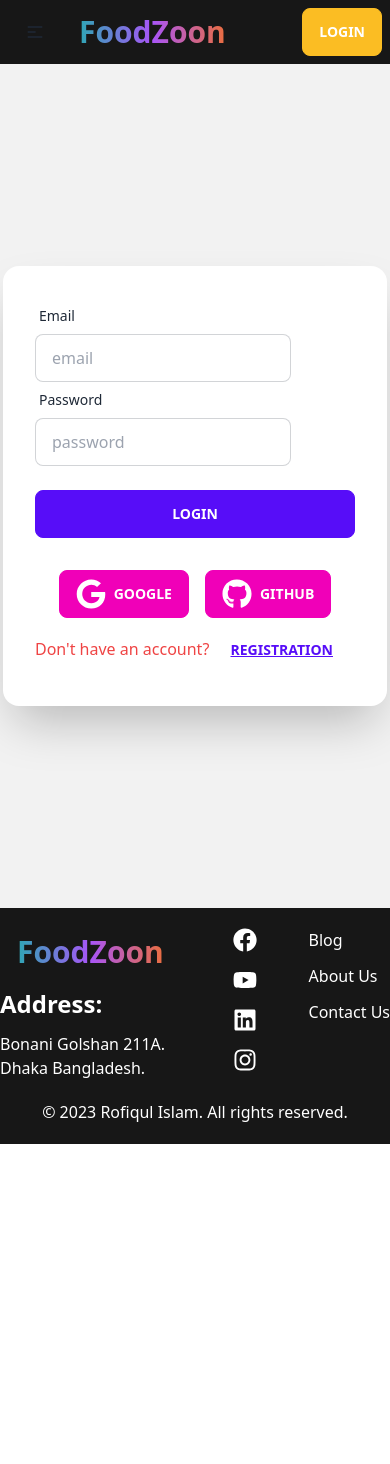
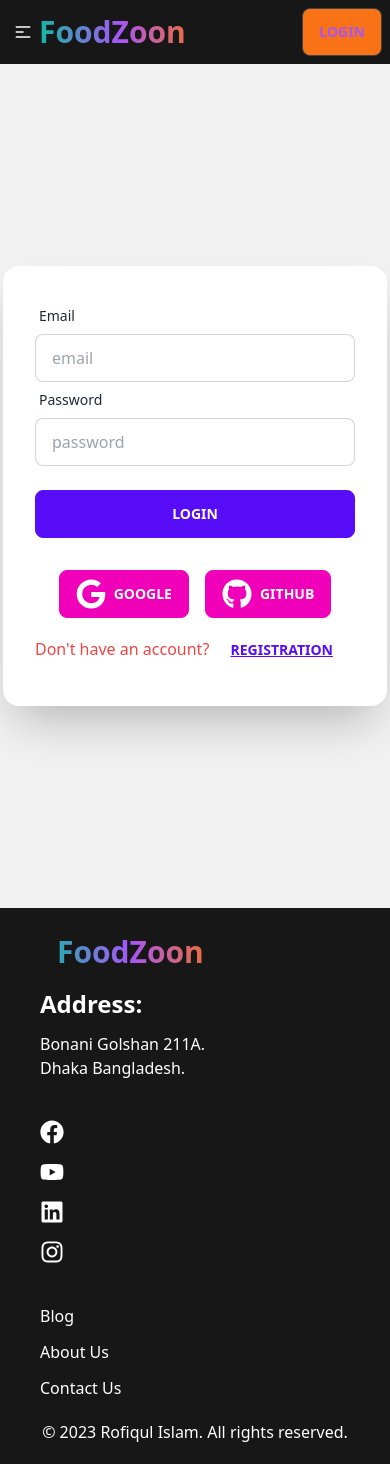
Before and after one commit to itscopebd/chef-recipe-hunter-client, a React (Vite) app: page /login in a window 390 px wide. Before the commit the page ends 1144 px from the top, so only its background shows below. Built offline with nearby package versions, Linux system fonts and the light colour scheme; no server answers.

Commit message:
Responsive all page and some modify all page

```diff
--- a/src/components/banner/Banner.jsx
+++ b/src/components/banner/Banner.jsx
@@ -13,7 +13,7 @@ const Banner = () => {
                         <div className='md:w-6/12 text-white'>
                             <h1 className="text-5xl font-bold">The perfect dish with the super perfect taste.!</h1>
                             <p className="py-6">Delicious meals are tasty, appetizing, scrumptious, yummy, luscious, delectable, mouth-watering, fit for a king, delightful, lovely, wonderful, pleasant, enjoyable, appealing, enchanting, charming.</p>
-                            <button className="btn btn-warning">Shop Now</button>
+                            <button className="btn bg-orange-500 hover:bg-purple-500 border-0">Learn More</button>
                         </div>
                     </div>
                 </div>
--- a/src/components/card/Card.jsx
+++ b/src/components/card/Card.jsx
@@ -19,7 +19,7 @@ const Card = ({ chefDetails }) => {
                     <div className='flex justify-between items-center gap-10'>
                     <p className='font-bold'>Likes: {likes}</p>
 
-                        <Link to={`/details/${id}`}><button className="btn btn-warning">View Recipes</button></Link>
+                        <Link to={`/details/${id}`}><button className="btn bg-orange-500 hover:bg-purple-500 border-0">View Recipes</button></Link>
 
                     </div>
                 </div>
--- a/src/components/footer/Footer.jsx
+++ b/src/components/footer/Footer.jsx
@@ -1,18 +1,19 @@
 import React from 'react';
 import { FaFacebook, FaInstagram, FaLinkedin, FaYoutube } from "react-icons/fa";
+import { Link, NavLink } from 'react-router-dom';
 const Footer = () => {
     return (
         <div className='bg-neutral-900 text-white py-5'>
             <div className='container mx-auto'>
-                <div className='flex justify-between'>
+                <div className=' grid md:grid-cols-3 md:mx-0 mx-10 justify-between'>
                     <div>
-                        <a className="btn btn-ghost normal-case text-xl custom__animation">FoodZoon</a>
+                        <NavLink to="/" className="btn btn-ghost normal-case text-xl custom__animation">FoodZoon</NavLink>
 
                            <p className='py-3 text-2xl font-bold'>Address:</p>
                            <p>Bonani Golshan 211A.</p>
                            <p>Dhaka Bangladesh.</p>
                     </div>
-                    <div>
+                    <div className='md:my-0 my-10 flex md:justify-center'>
                         <ul>
                             <li className=' hover:text-green-300'> <a href=""><FaFacebook className='text-2xl'></FaFacebook></a> </li>
                             <li className='my-4  hover:text-green-300'> <a href=""> <FaYoutube className='text-2xl'></FaYoutube></a> </li>
@@ -21,9 +22,9 @@ const Footer = () => {
 
                         </ul>
                     </div>
-                    <div>
+                    <div className='flex md:justify-end'>
                         <ul>
-                            <li className=' hover:text-green-300'> <a href="">Blog</a> </li>
+                            <NavLink to="/blog" className=' hover:text-green-300'> <a href="">Blog</a> </NavLink>
                             <li className='my-3 hover:text-green-300'> <a href="">About Us</a> </li>
                             <li className=' hover:text-green-300'> <a href="">Contact Us</a> </li>
                         </ul>
--- a/src/components/header/Header.jsx
+++ b/src/components/header/Header.jsx
@@ -23,23 +23,23 @@ const navigate=useNavigate()
                 <div className="navbar">
                     <div className="navbar-start">
                         <div className="dropdown">
-                            <label tabIndex={0} className="btn btn-ghost lg:hidden">
-                                <svg xmlns="http://www.w3.org/2000/svg" className="h-5 w-5" fill="none" viewBox="0 0 24 24" stroke="currentColor"><path strokeLinecap="round" strokeLinejoin="round" strokeWidth="2" d="M4 6h16M4 12h8m-8 6h16" /></svg>
+                            <label tabIndex={0} className="btn btn-ghost lg:hidden px-1">
+                                <svg xmlns="http://www.w3.org/2000/svg" className="h-5 w-5 text-white" fill="none" viewBox="0 0 24 24" stroke="currentColor"><path strokeLinecap="round" strokeLinejoin="round" strokeWidth="2" d="M4 6h16M4 12h8m-8 6h16" /></svg>
                             </label>
                             <ul tabIndex={0} className="menu menu-compact dropdown-content mt-3 p-2 shadow  bg-neutral-900 rounded-box w-52">
-                                <li> <NavLink to="/" className={({ isActive }) => (isActive ? "text-blue-500" : "text-white")}>Home</NavLink> </li>
+                                <li> <NavLink to="/" className={({ isActive }) => (isActive ? "text-purple-500" : "text-white")}>Home</NavLink> </li>
 
-                                <li> <NavLink to="/blog" className={({ isActive }) => (isActive ? "text-blue-500" : "text-white")}>Blog</NavLink> </li>
+                                <li> <NavLink to="/blog" className={({ isActive }) => (isActive ? "text-purple-500" : "text-white")}>Blog</NavLink> </li>
                             </ul>
                         </div>
-                        <a className="btn btn-ghost normal-case text-xl custom__animation">FoodZoon</a>
+                        <NavLink to="/" className="btn btn-ghost normal-case text-sm md:text-xl custom__animation pl-0 md:p-1">FoodZoon</NavLink>
                     </div>
                     <div className="navbar-center hidden lg:flex">
                         <ul className="menu menu-horizontal px-1 bg-neutral-900">
-                        <li> <NavLink to="/" className={({ isActive }) => (isActive ? "text-blue-500" : "text-white")}>Home</NavLink> </li>
+                        <li> <NavLink to="/" className={({ isActive }) => (isActive ? "text-purple-500" : "text-white")}>Home</NavLink> </li>
 
 
-                        <li> <NavLink to="/blog" className={({ isActive }) => (isActive ? "text-blue-500" : "text-white")}>Blog</NavLink></li>
+                        <li> <NavLink to="/blog" className={({ isActive }) => (isActive ? "text-purple-500" : "text-white")}>Blog</NavLink></li>
                         </ul>
                     </div>
                     <div className="navbar-end">
@@ -57,8 +57,8 @@ const navigate=useNavigate()
 
 
 
-                            </label> <button className="btn btn-warning text-white" onClick={handleLogOut}>Log Out</button></> :
-                            <><Link to="/login" className="btn btn-warning text-white">LogIn</Link></>
+                            </label> <button className="btn bg-orange-500 text-white hover:bg-purple-500 " onClick={handleLogOut}>Log Out</button></> :
+                            <><NavLink to="/login" className={({ isActive }) => (isActive ? "btn bg-orange-500 text-purple-500 hover:bg-purple-500 hover:text-white " : "text-white btn bg-orange-500 hover:bg-purple-500")}>LogIn</NavLink></>
 }
 
 
--- a/src/components/login/LogIn.jsx
+++ b/src/components/login/LogIn.jsx
@@ -20,7 +20,9 @@ const LogIn = () => {
         const googleProvider = new GoogleAuthProvider();
         loginWithGoogle(googleProvider)
             .then(result => {
-                console.log(result.user)
+
+                navigate(from,{replace:true})
+                // console.log(result.user)
             }).catch(error => {
                 console.log(error)
             })
@@ -32,7 +34,7 @@ const LogIn = () => {
         const githubProvider = new GithubAuthProvider();
         loginWithGithub(githubProvider)
             .then(result => {
-                console.log(result.user)
+                navigate(from,{replace:true})
             }).catch(error => {
                 console.log(error)
             })
--- a/src/components/newsletter/newsletter.css
+++ b/src/components/newsletter/newsletter.css
@@ -32,14 +32,14 @@
     font-size: 15px;
 }
 
-input.input.input-bordered {
+.subscribe-wrapper input.input.input-bordered {
     width: 80%;
 }
-button.btn.btn-square.bg-warning {
+.subscribe-wrapper button.btn.btn-square.bg-warning {
     width: 20%;
     border-color: #FBBD23;
     color: #333;
 }
-button.btn.btn-square.bg-warning:hover {
+.subscribe-wrapper button.btn.btn-square.bg-warning:hover {
     background: #e9aa0f;
 }
--- a/src/pages/BlogPage.jsx
+++ b/src/pages/BlogPage.jsx
@@ -1,10 +1,10 @@
 import React from 'react';
-
+import Pdf from "react-to-pdf"
 const BlogPage = () => {
 
     return (
-        <div className='container mx-auto py-20'>
-
+        <div className='container mx-auto py-20 md:px-0 px-10'>
+<p className='text-center'> <button className='btn'>Download</button> </p>
            <h3 className='text-2xl font-bold pb-2'>Controlled </h3>
            <p>controlled components refer to components that have their state and behavior controlled by the parent component. These components rely on props passed down from the parent component to update their state and behavior.</p>
 
--- a/src/routes/Routes.jsx
+++ b/src/routes/Routes.jsx
@@ -17,7 +17,7 @@ const route=createBrowserRouter([
             {
                 path:"/",
                 element:<HomePage></HomePage>,
-                loader:()=>fetch("https://foodzoon-itscopebd.vercel.app/alldata")
+                loader:()=>fetch("http://localhost:5000/alldata")
             },
             {
                 path:"/login",
@@ -31,7 +31,7 @@ const route=createBrowserRouter([
             {
                 path:"/details/:id",
                 element:<PrivateRouter><ChefRecipePage title="Details"></ChefRecipePage></PrivateRouter>,
-                loader:({params})=> fetch(`https://foodzoon-itscopebd.vercel.app/alldata/${params.id}`)
+                loader:({params})=> fetch(`http://localhost:5000/alldata/${params.id}`)
             },
             {
                 path:"/blog",
```
Also changed, not shown: src/components/card/RecipesInfo.jsx (+33 -11 lines), src/components/details/Details.jsx (+13 -11 lines), 1 other file (tests, documents, lock files or other folders).
